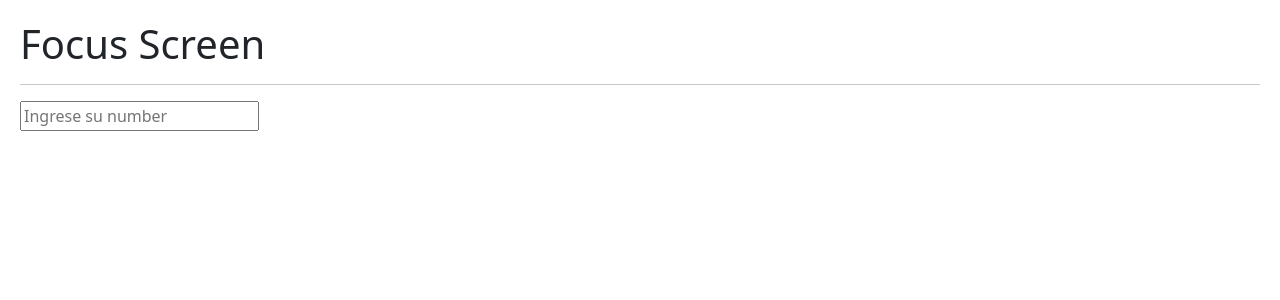
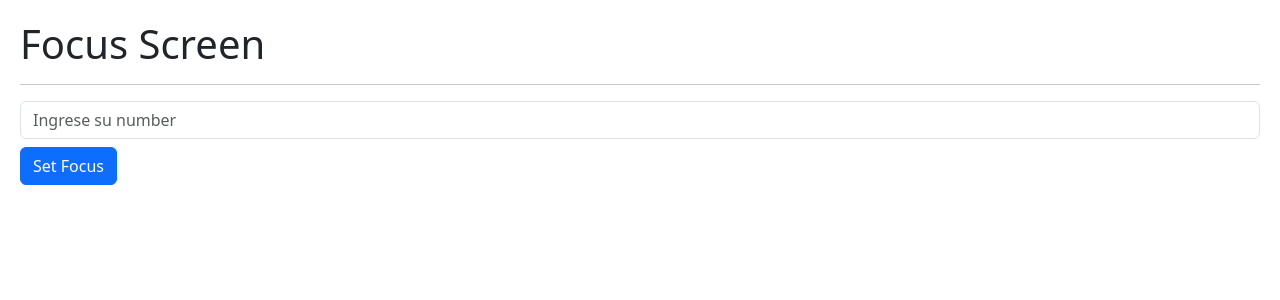
Before and after one commit to Davidcastel26/HooksReact, a React (Vite) app in the folder hook-app/: page / in a window 1280 px wide. Shown: the top 300 px of the page. Built offline with nearby package versions, Linux system fonts and the light colour scheme.

Commit message:
Update FocusScreen.jsx

```diff
--- a/hook-app/src/04-useRef/FocusScreen.jsx
+++ b/hook-app/src/04-useRef/FocusScreen.jsx
@@ -5,7 +5,15 @@ export const FocusScreen = () => {
         <h1>Focus Screen</h1>
         <hr />
 
-        <input type="text" placeholder="Ingrese su number" />
+        <input
+            type="text"
+            placeholder="Ingrese su number"
+            className="form-control"
+        />
+
+        <button className="btn btn-primary mt-2">
+            Set Focus
+        </button>
     </>
   )
 }
```
